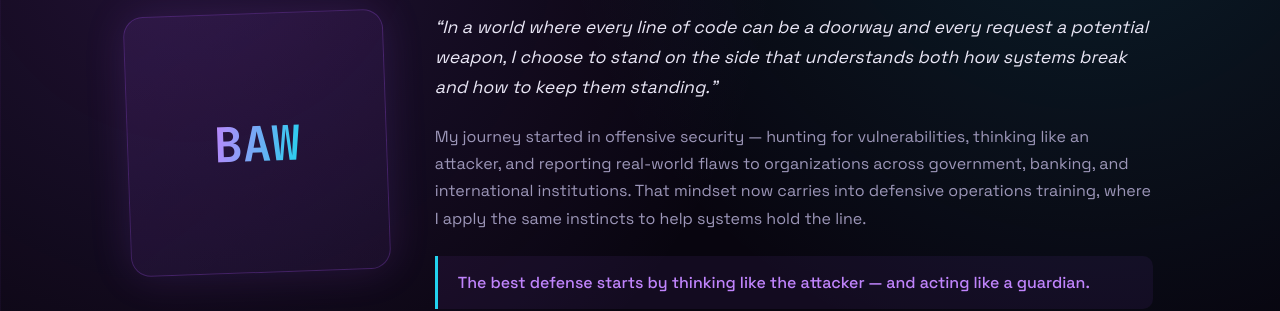
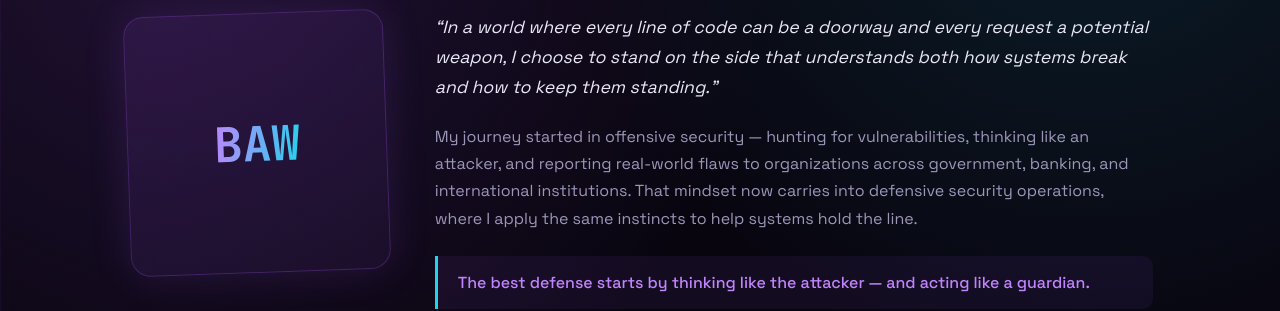
Before and after one commit to cyxbayx/cyxbayx-portfolio, a React (Vite) app: page / in a window 1280 px wide. Shown: the part 960-1271 px from the top of the page. Built offline with nearby package versions, Linux system fonts and the light colour scheme.

Commit message:
Align About copy with Security Defender tagline

```diff
--- a/src/App.jsx
+++ b/src/App.jsx
@@ -240,7 +240,7 @@ function App() {
                 My journey started in offensive security &mdash; hunting for vulnerabilities,
                 thinking like an attacker, and reporting real-world flaws to organizations across
                 government, banking, and international institutions. That mindset now carries
-                into defensive operations training, where I apply the same instincts to help
+                into defensive security operations, where I apply the same instincts to help
                 systems hold the line.
               </p>
               <blockquote>
```
